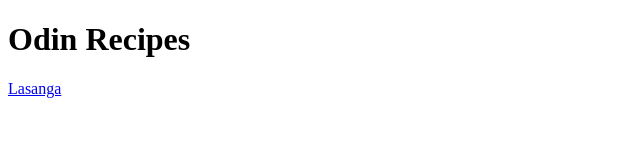
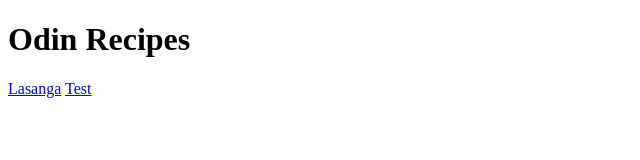
Before and after one commit to JollyJoker90/odin-recipes, a plain HTML site: page index.html in a window 1280 px wide. Shown: the full height of the page, 0-640 px from the left. Drawn offline with Linux system fonts and the light colour scheme.

Commit message:
updated index.html added new link to test.html

```diff
--- a/index.html
+++ b/index.html
@@ -8,5 +8,6 @@
 <body>
     <h1>Odin Recipes</h1>
     <a href="recipes/lasagna.html">Lasanga</a>
+    <a href="recipes/test.html">Test</a>
 </body>
 </html>
```
